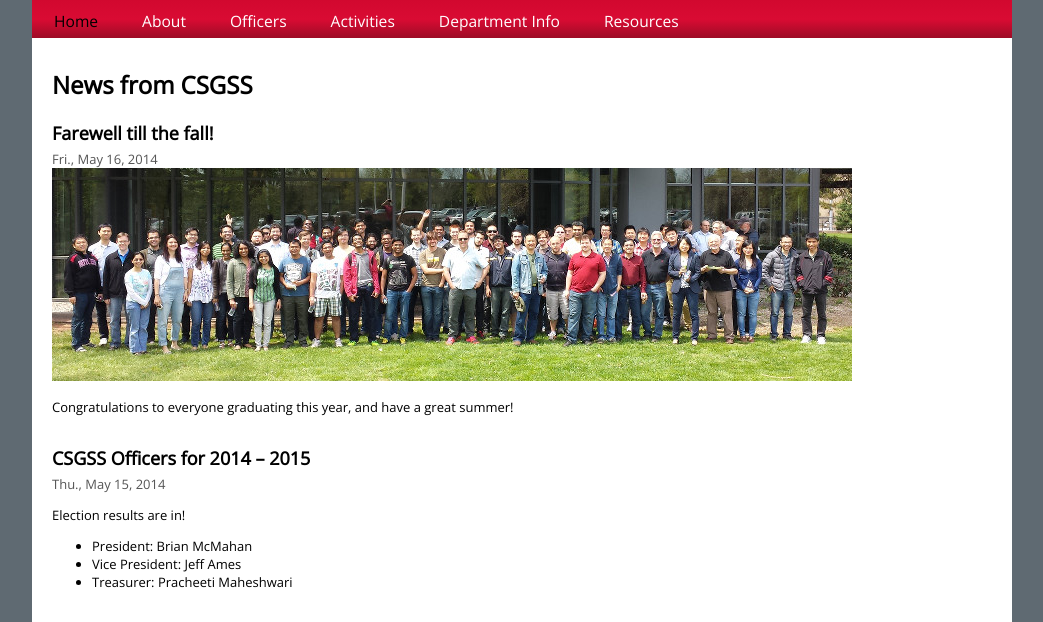
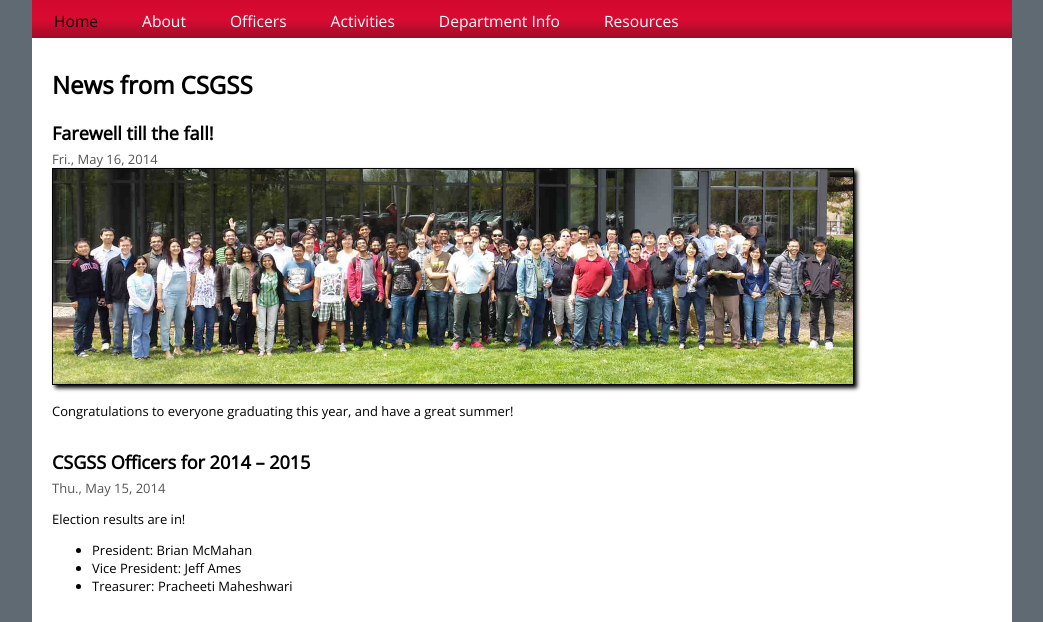
Before and after one commit to rucsgss/csgss.rutgers.edu, a PHP site: page / in a window 1280 px wide. Shown: the part 105-727 px from the top of the page, without its empty margins (118-1161 px from the left). Run offline with PHP 8.4, Linux system fonts and the light colour scheme.

Commit message:
Add full-res version of department photo

```diff
--- a/index.php
+++ b/index.php
@@ -15,7 +15,7 @@
             <div>
               <h2>Farewell till the fall!</h2>
               <h3>Fri., May 16, 2014</h3>
-              <img src="/images/department-photo-2014.jpg" height=213 width=800 alt="Prof. Shubhangi accepting award"/>
+              <a href="/images/department-photo-2014.png"><img src="/images/department-photo-2014.jpg" height=215 width=800 alt="Group photo at the end-of-year social" class="thumbnail"/></a>
               <p>Congratulations to everyone graduating this year, and have a great summer!</p>
             </div>
             <div class="clear"></div>
```
Also changed, not shown: images/department-photo-2014.jpg, 1 other file.
